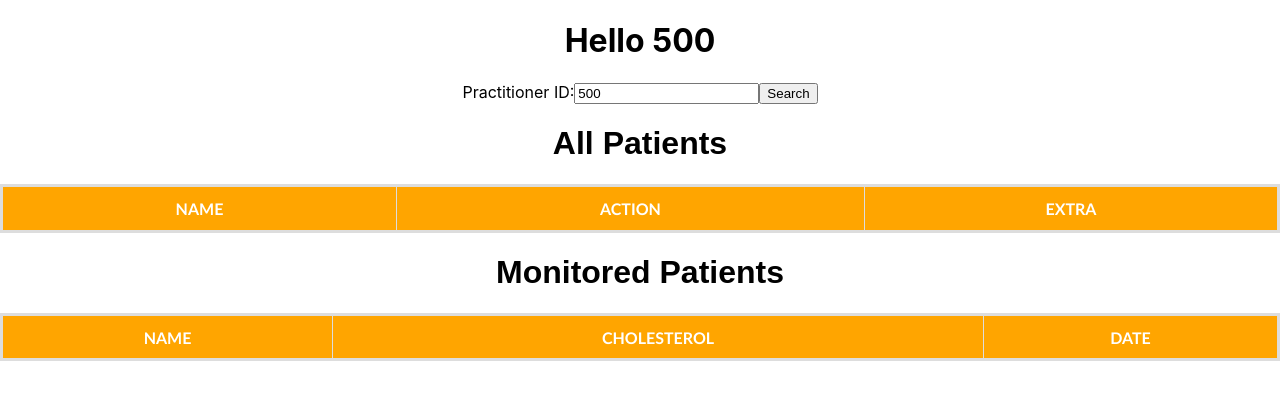
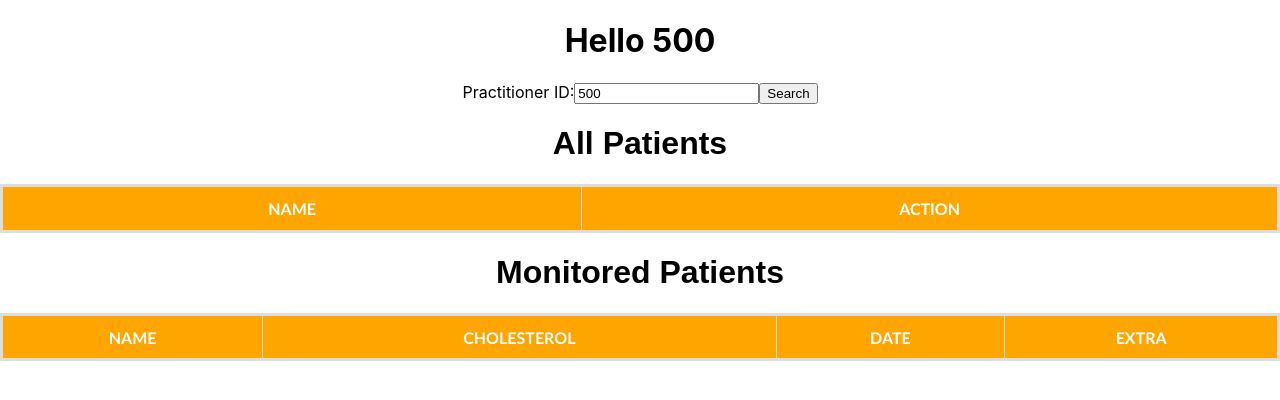
Before and after one commit to Jeremy-Leckning/FIT3077-Patient-Monitoring-App, a React (Create React App) app in the folder PatientMonitoringApp/src/main/frontend/: page / in a window 1280 px wide. Shown: the top 400 px of the page. Built offline with nearby package versions, Linux system fonts and the light colour scheme.

Commit message:
Change table Heading

```diff
--- a/PatientMonitoringApp/src/main/frontend/src/Search.js
+++ b/PatientMonitoringApp/src/main/frontend/src/Search.js
@@ -43,7 +43,7 @@ class Search extends Component {
             <h1 id='title'>All Patients</h1>
                 <table id='patients'>
                     <tbody>
-                        <tr><th key={0}>NAME</th><th key={0}>ACTION</th><th key={0}>EXTRA</th></tr>
+                        <tr><th key={0}>NAME</th><th key={1}>ACTION</th></tr>
                         {!!this.props.patientList.length && this.props.patientList.map((patient, index) => {
                             console.log(this.props.patientList)
                             console.log(patient)
@@ -51,7 +51,6 @@ class Search extends Component {
                             <tr key={patient}>
                                 <td>{patient.patientName}</td>
                         <td><button value={JSON.stringify(patient)} onClick={this.updateMonitoredPatientList}>{!patient.inMonitored?"Add to monitor":"Remove from monitor"}</button></td>
-                                <td><button>Get Patient Details</button></td>
                             </tr>
                         )
                         })}
--- a/PatientMonitoringApp/src/main/frontend/src/Table.js
+++ b/PatientMonitoringApp/src/main/frontend/src/Table.js
@@ -26,7 +26,7 @@ class Table extends Component {
      }
 
      renderTableHeader() {
-           return <tr><th key={0}>NAME</th> <th key={1}>CHOLESTEROL</th> <th key={2}>DATE</th></tr>
+           return <tr><th key={0}>NAME</th> <th key={1}>CHOLESTEROL</th> <th key={2}>DATE</th><th key={3}>EXTRA</th></tr>
      }
 
 
@@ -45,6 +45,7 @@ class Table extends Component {
                                 <td>{patientObject.patientName}</td>
                                 <td>{patientObject.data?patientObject.data.cholesterolValue:"-"}</td>
                                 <td>{patientObject.data?patientObject.data.effectiveDateTime:"-"}</td>
+                                <td><button>Get Patient Details</button></td>
                             </tr>
                         )
                         })}
```
